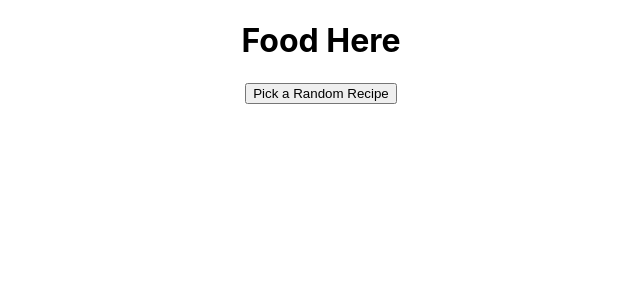
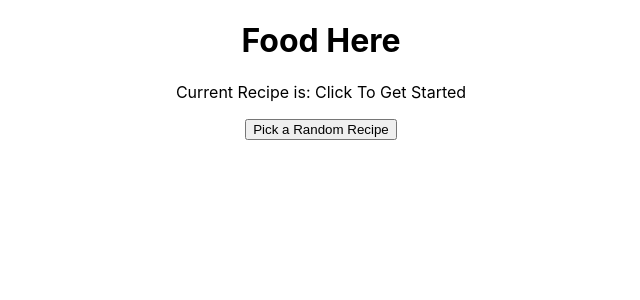
Before and after one commit to jalexgould/project-five, a React (Create React App) app: page / in a window 1280 px wide. Shown: the top 300 px of the page, without its empty margins (319-959 px from the left). Built offline with nearby package versions, Linux system fonts and the light colour scheme; no server answers; the database is empty.

Commit message:
firebase compilation issue worked out

```diff
--- a/package.json
+++ b/package.json
@@ -6,6 +6,7 @@
     "@testing-library/jest-dom": "^4.2.4",
     "@testing-library/react": "^9.5.0",
     "@testing-library/user-event": "^7.2.1",
+    "firebase": "^7.21.1",
     "react": "^16.13.1",
     "react-dom": "^16.13.1",
     "react-scripts": "3.4.3"
--- a/src/App.js
+++ b/src/App.js
@@ -1,19 +1,20 @@
-import React, { Component} from 'react';
+import React, { Component } from 'react';
+import firebase from './firebase.js';
 import './App.css';
-import firebase from './firebase';
 import Recipe from './Recipe.js';
-
+// imports
 
 class App extends Component {
+  // initilize state
   constructor() {
     super();
 
     this.state = {
-      data:null,
-      currentRecipe: 'Select A Random Recipe'
+      data:'',
+      currentRecipe: 'Click To Get Started'
     };
   }
-
+  // request for data
   componentDidMount() {
     const dbref = firebase.database().ref();
 
@@ -25,22 +26,23 @@ class App extends Component {
     });
   })
   }
-
+// random button for recipes
   randomRecipe = () => {
   const randomIndex = Math.floor(Math.random() * this.state.data.recipe.length);
 
   console.log ('randomIndex', randomIndex);
   }
-
+// display requested data
   render() {
     return (
       <div className ="App">
         <h1>Food Here</h1>
-        <recipe currentRecipe={this.state.currentRecipe} />
+        <Recipe currentRecipe={this.state.currentRecipe} />
         <button onClick={this.randomRecipe}>Pick a Random Recipe</button>
       </div>
 
       // <div className ="Recipes"></div>
+      // figure out how to display firebase results in a div per click
     );
   }
 }
--- a/src/Recipe.js
+++ b/src/Recipe.js
@@ -4,6 +4,7 @@ class Recipe extends Component {
    render () {
       return (
          <p>Current Recipe is: {this.props.currentRecipe}</p>
+         // <p>select new recipe by clicking the Recipe Button </p>
       )
    }
 }
```
Also changed, not shown: src/firebase.js (+4 -4 lines), 1 other file (tests, documents, lock files or other folders).
